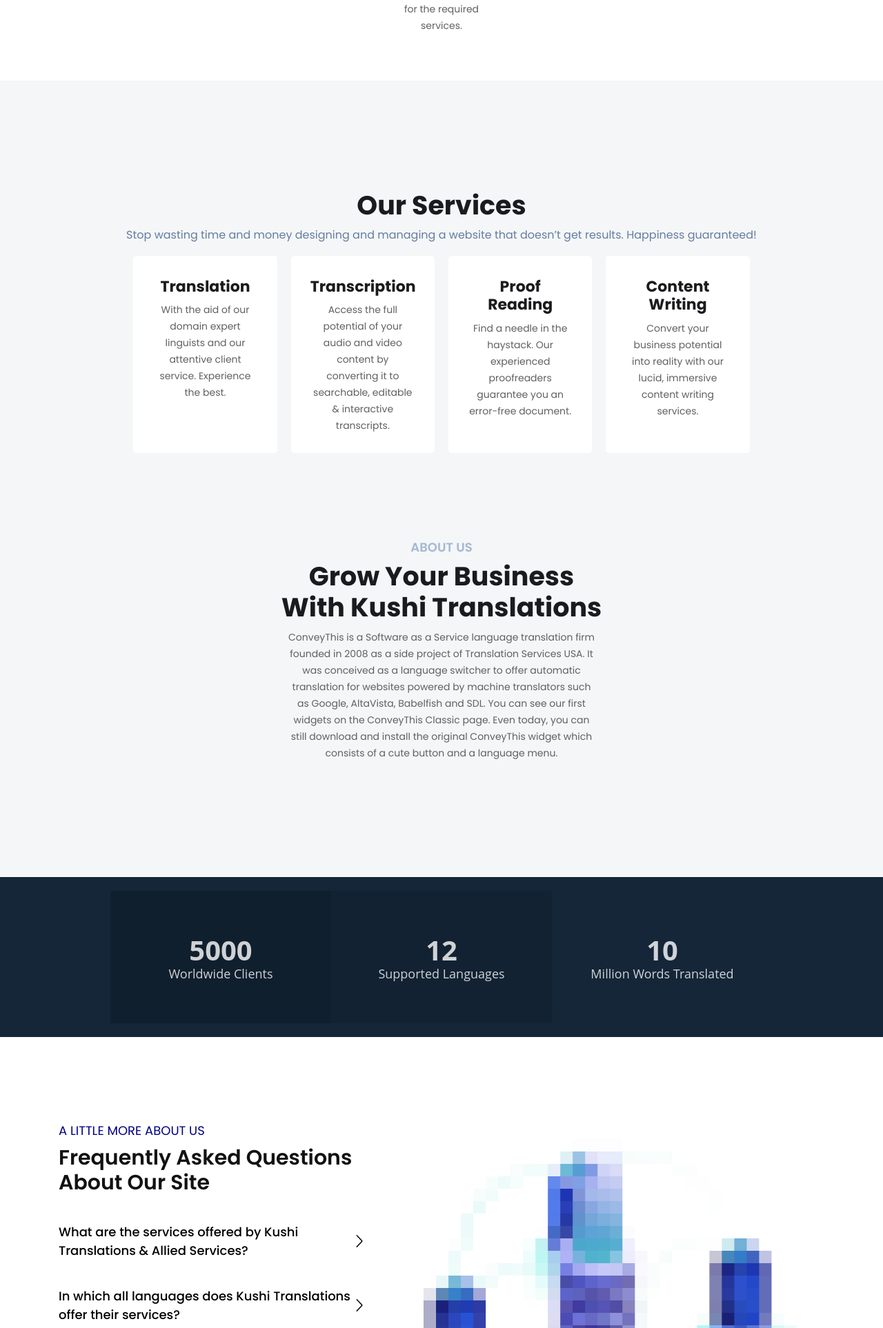
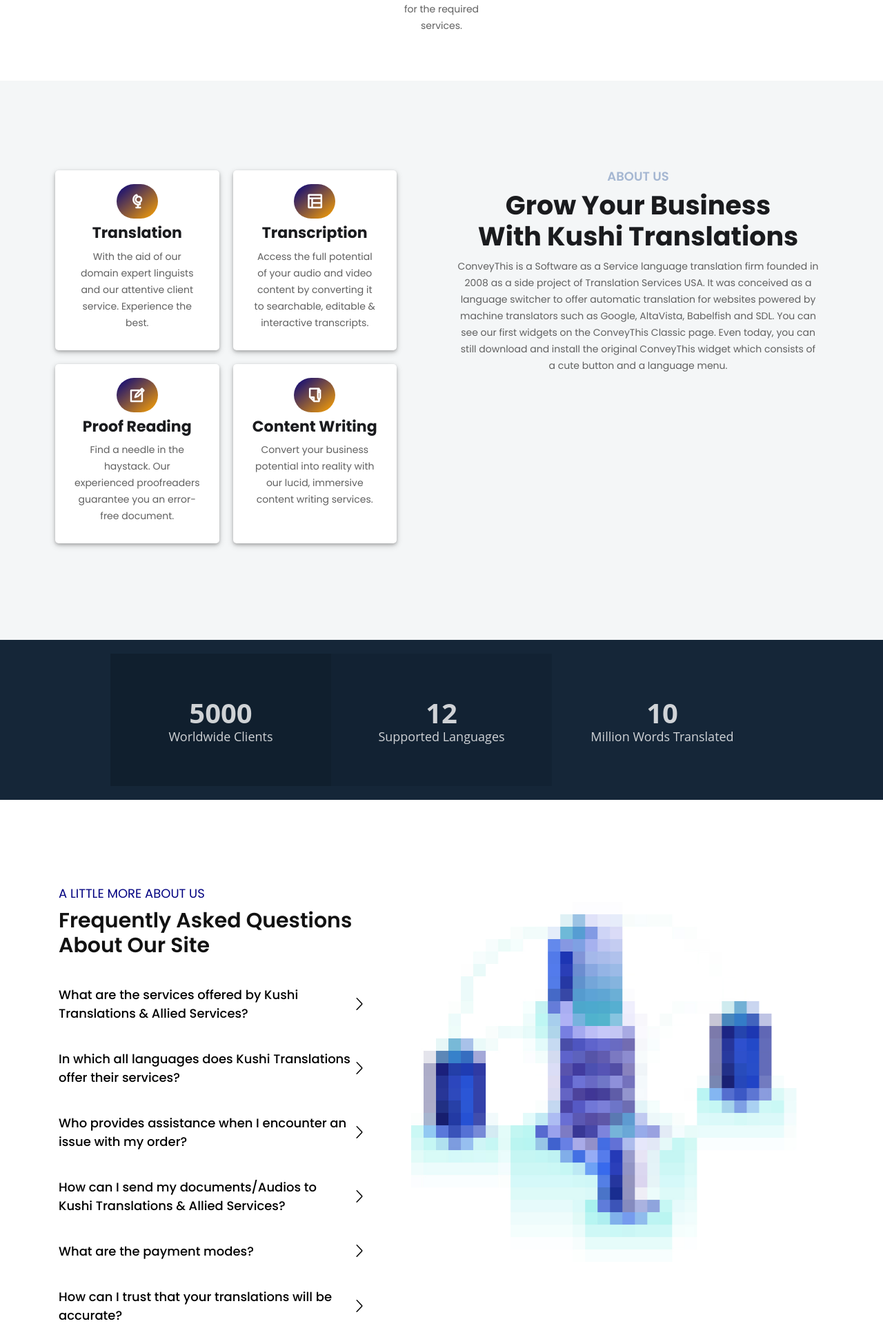
Before and after one commit to Praneeth-rdy/kushitranslation-django, a Django app: page / in a window 1280 px wide. Shown: the part 1400-3326 px from the top of the page at 69% size. Run offline with Django 3.2, Linux system fonts and the light colour scheme; data comes from the database, SQL or seed files in the repository; some libraries are stand-ins or nearby versions.

Commit message:
get started section edit

```diff
--- a/static_temp/home/css/steps.css
+++ b/static_temp/home/css/steps.css
@@ -45,7 +45,7 @@
 .number-container{
     margin-bottom: 10px;
 }
-.steps-container-card-number{
+.steps-container-card-number, .services-container-card-icon{
     background-image: linear-gradient(to bottom right, navy , orange);
     width: 60px;
     padding: 15px;
@@ -72,11 +72,11 @@
 
 .services-container{
     text-align: center;
-    padding: 30px;
 }
 
 .services-container-card {
     background-color: #fff;
+    box-shadow: 0 2px 4px 0 rgba(0, 0, 0, 0.2), 0 3px 10px 0 rgba(0, 0, 0, 0.19);
     margin: 10px;
     padding: 20px;
     text-align: center;
@@ -85,12 +85,19 @@
 
 .services-container-card:hover {
     background-image: linear-gradient(to bottom right, navy , orange);
+    box-shadow: 0;
     transition: background-image 600ms;
 }
 
 .services-container-card:hover > .services-container-card-description, .services-container-card:hover > .services-container-card-heading {
     color: #fff;
     transition: color 600ms;
+}
+
+.services-container-card:hover > .services-container-card-icon {
+    color: navy;
+    background-image: linear-gradient(to bottom right, white , white);
+    transition: background-image 600ms;
 }
 
 .services-container-description{
@@ -126,8 +133,6 @@
 .about-container-card-description{
     font-size: 14px;
     margin: 8px;
-    margin-left: 30vw;
-    margin-right: 30vw;
     color: #606060;
 }
 
--- a/templates/home.html
+++ b/templates/home.html
@@ -144,22 +144,16 @@
     </section>
     <!--====== GET STARTED PART END ======-->
 
+    <section class="features-area ">
+        <div class="container">
+            <div class="row">
                 <!--====== FEATRES TWO PART START ======-->
-
-    <section id="services" class="features-area pb-5">
+                <section id="services" class="col-12 col-lg-6">
                     <div class="services-container">
-            <div class="services-container-text">
-                <h2 class="services-container-title">
-                    Our Services
-                </h2>
-                <p class="services-container-description">
-                    Stop wasting time and money designing and managing a website that doesn’t get results. Happiness
-                    guaranteed!
-                </p>
-            </div>
-            <div class="row d-flex flex-row justify-content-center">
+                        <div class="row">
                             {% for service in services %}
-                <div class="services-container-card col-10 col-md-3 col-lg-2 pt-4">
+                            <div class="services-container-card col-lg-5">
+                                <i class="lni {{service.icon_code}} services-container-card-icon"></i>
                                 <h3 class="services-container-card-heading">{{service.title}}</h3>
                                 <p class="services-container-card-description">{{service.description}}</p>
                             </div>
@@ -172,7 +166,7 @@
 
                 <!--====== About Us PART START ======-->
 
-    <section class="features-area" style="padding-top:0;">
+                <section class="col-12 col-lg-6" style="padding-top:0;">
                     <div class="services-container">
                         <div class="steps-container-text">
                             <h6 class="steps-container-sub-title">ABOUT US</h6>
@@ -192,6 +186,10 @@
                 </section>
 
                 <!--====== About Us PART ENDS ======-->
+            </div>
+        </div>
+    </section>
+
 
     <!--====== Counter PART START ======-->
     <section>
```
Lines whose indentation alone changed are shown as unchanged.
